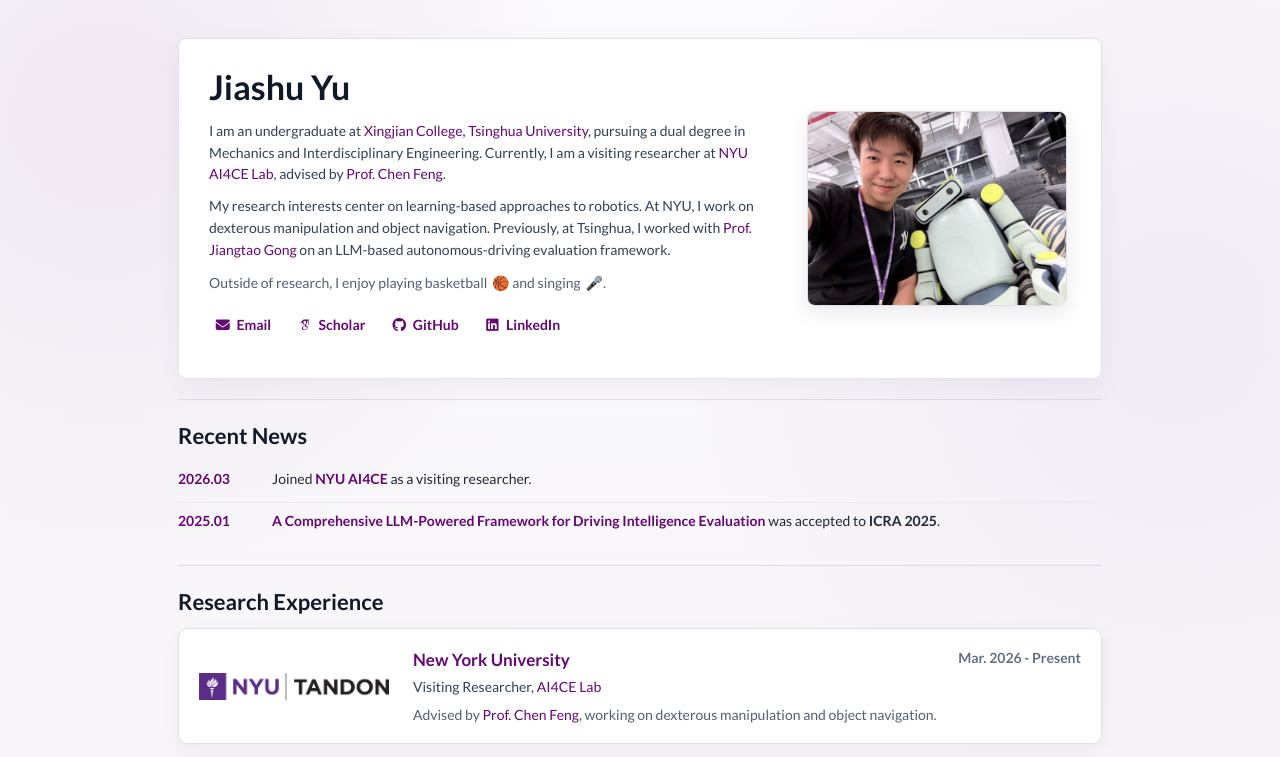
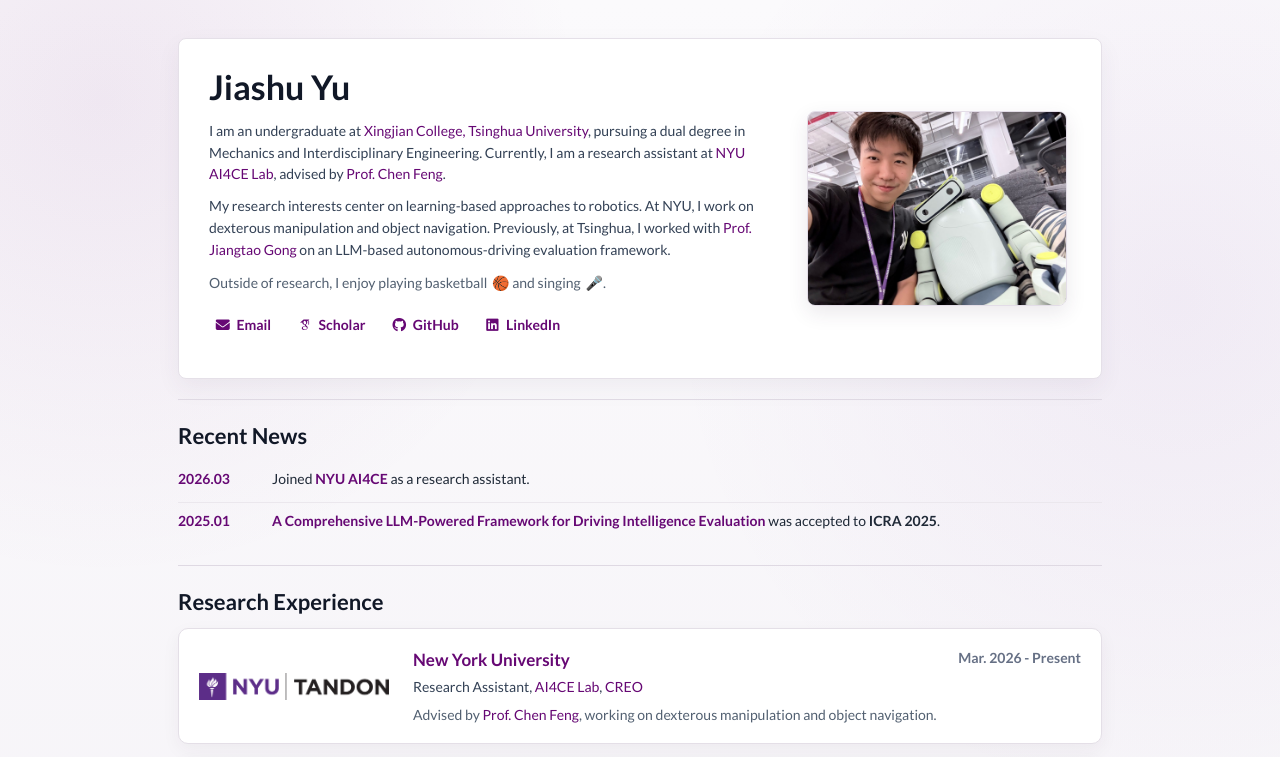
Before and after one commit to Jiashu-Yu/Jiashu-Yu.github.io, a Jekyll site: the page built from _pages/about.md, in a window 1280 px wide. Shown: the top 757 px of the page. Built offline with Jekyll 4.4.1, drawn with Linux system fonts in a browser that asks for light colours.

Commit message:
Update NYU research role
Use Research Assistant consistently for the NYU role and add CREO with its official link to the research experience card.

```diff
--- a/_config.yml
+++ b/_config.yml
@@ -13,7 +13,7 @@
 title_separator          : "-"
 name                     : &name "Jiashu Yu"
 description              : &description >
-  Jiashu Yu is an undergraduate at Tsinghua University and a visiting researcher at NYU AI4CE,
+  Jiashu Yu is an undergraduate at Tsinghua University and a research assistant at NYU AI4CE,
   working on learning-based approaches to robotics.
 url                      : "https://jiashu-yu.github.io" # The base hostname & protocol for your site e.g. "https://[your GitHub username].github.io",
                                                            # or if you already have some other page hosted on Github then use "https://[your GitHub username].github.io/[Your Repo Name]"
@@ -28,7 +28,7 @@
   avatar           : "yjs.jpg"
   name             : "Jiashu Yu"
   pronouns         : # example: "she/her"
-  bio              : "Undergraduate at Tsinghua University and visiting researcher at NYU AI4CE, working on learning-based approaches to robotics."
+  bio              : "Undergraduate at Tsinghua University and research assistant at NYU AI4CE, working on learning-based approaches to robotics."
   location         : "Beijing, China"
   employer         : "Tsinghua University"
   uri              : # URL
--- a/_pages/about.md
+++ b/_pages/about.md
@@ -1,7 +1,7 @@
 ---
 permalink: /
 title: "Jiashu Yu"
-description: "Jiashu Yu - undergraduate at Tsinghua University and visiting researcher at NYU AI4CE, working on learning-based approaches to robotics."
+description: "Jiashu Yu - undergraduate at Tsinghua University and research assistant at NYU AI4CE, working on learning-based approaches to robotics."
 layout: research-home
 author_profile: false
 redirect_from:
@@ -14,7 +14,7 @@
     <div class="profile-row">
       <div class="profile-copy">
         <h1 class="name" id="page-title">Jiashu Yu</h1>
-        <p>I am an undergraduate at <a href="https://www.xjc.tsinghua.edu.cn/" target="_blank" rel="noreferrer">Xingjian College, Tsinghua University</a>, pursuing a dual degree in Mechanics and Interdisciplinary Engineering. Currently, I am a visiting researcher at <a href="https://ai4ce.github.io/" target="_blank" rel="noreferrer">NYU AI4CE Lab</a>, advised by <a href="https://engineering.nyu.edu/faculty/chen-feng" target="_blank" rel="noreferrer">Prof. Chen Feng</a>.</p>
+        <p>I am an undergraduate at <a href="https://www.xjc.tsinghua.edu.cn/" target="_blank" rel="noreferrer">Xingjian College, Tsinghua University</a>, pursuing a dual degree in Mechanics and Interdisciplinary Engineering. Currently, I am a research assistant at <a href="https://ai4ce.github.io/" target="_blank" rel="noreferrer">NYU AI4CE Lab</a>, advised by <a href="https://engineering.nyu.edu/faculty/chen-feng" target="_blank" rel="noreferrer">Prof. Chen Feng</a>.</p>
         <p>My research interests center on learning-based approaches to robotics. At NYU, I work on dexterous manipulation and object navigation. Previously, at Tsinghua, I worked with <a href="https://designschool.sjtu.edu.cn/teacher/31104c124abec4f853ad19c8530ab586/viceprofessor/detail/69a8d4cfe67ee39d2475bd96" target="_blank" rel="noreferrer">Prof. Jiangtao Gong</a> on an LLM-based autonomous-driving evaluation framework.</p>
         <p class="personal-interests">Outside of research, I enjoy playing basketball <span class="interest-emoji" role="img" aria-label="basketball">🏀</span> and singing <span class="interest-emoji" role="img" aria-label="microphone">🎤</span>.</p>
         <p class="contact-links" aria-label="Profile links">
@@ -36,7 +36,7 @@
     <div class="news-panel">
       <div class="news-item">
         <time datetime="2026-03">2026.03</time>
-        <span>Joined <a href="https://ai4ce.github.io/" target="_blank" rel="noreferrer"><strong>NYU AI4CE</strong></a> as a visiting researcher.</span>
+        <span>Joined <a href="https://ai4ce.github.io/" target="_blank" rel="noreferrer"><strong>NYU AI4CE</strong></a> as a research assistant.</span>
       </div>
       <div class="news-item">
         <time datetime="2025-01">2025.01</time>
@@ -57,7 +57,7 @@
             <a class="affiliation-institution" href="https://www.nyu.edu/" target="_blank" rel="noreferrer">New York University</a>
             <time datetime="2026-03">Mar. 2026 - Present</time>
           </div>
-          <div class="affiliation-role">Visiting Researcher, <a href="https://ai4ce.github.io/" target="_blank" rel="noreferrer">AI4CE Lab</a></div>
+          <div class="affiliation-role">Research Assistant, <a href="https://ai4ce.github.io/" target="_blank" rel="noreferrer">AI4CE Lab</a>, <a href="https://robotics.engineering.nyu.edu/" target="_blank" rel="noreferrer">CREO</a></div>
           <p>Advised by <a href="https://engineering.nyu.edu/faculty/chen-feng" target="_blank" rel="noreferrer">Prof. Chen Feng</a>, working on dexterous manipulation and object navigation.</p>
         </div>
       </article>
```
